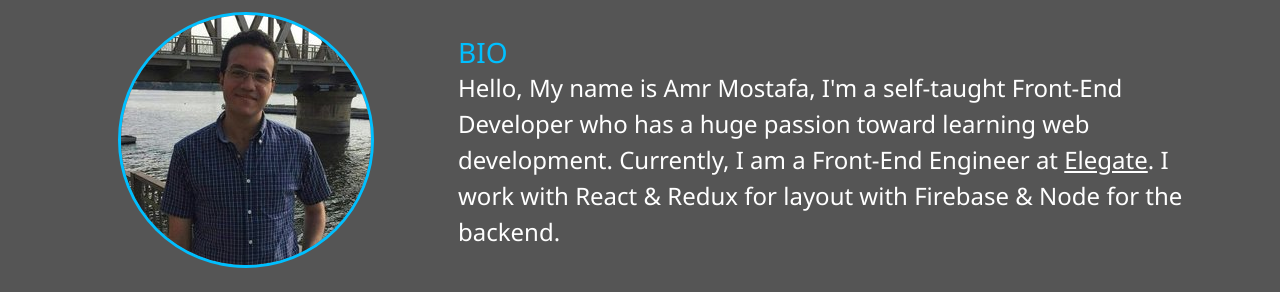
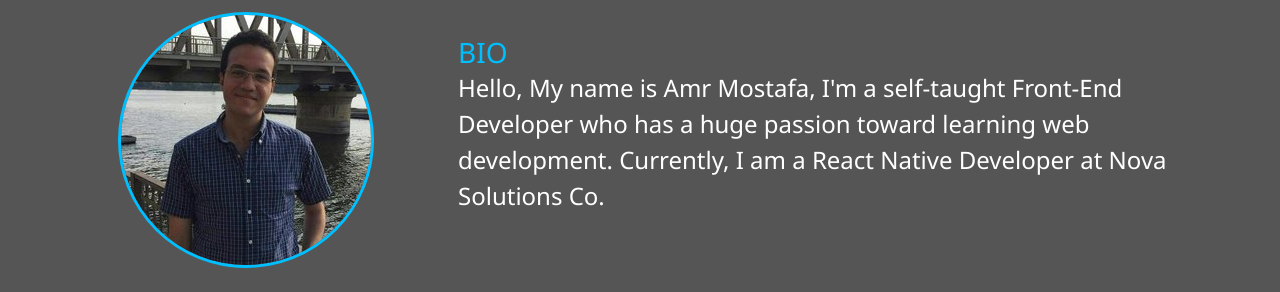
Before and after one commit to blazk0/portofolio, a website: page dist/about.html in a window 1280 px wide. Shown: the part 244-536 px from the top of the page. Drawn offline with nearby package versions, Linux system fonts and the light colour scheme.

Commit message:
changes to portofolio

```diff
--- a/dist/about.html
+++ b/dist/about.html
@@ -68,11 +68,7 @@
           <p>
             Hello, My name is Amr Mostafa, I'm a self-taught Front-End Developer
             who has a huge passion toward learning web development. Currently, I
-            am a Front-End Engineer at
-            <a href="https://elegate.org/" target="_blank" class="elegate"
-              >Elegate</a
-            >. I work with React & Redux for layout with Firebase & Node for the
-            backend.
+            am a React Native Developer at Nova Solutions Co.
           </p>
         </div>
       </div>
```
Also changed, not shown: dist/contact.html (+2 -2 lines), 2 other files.
